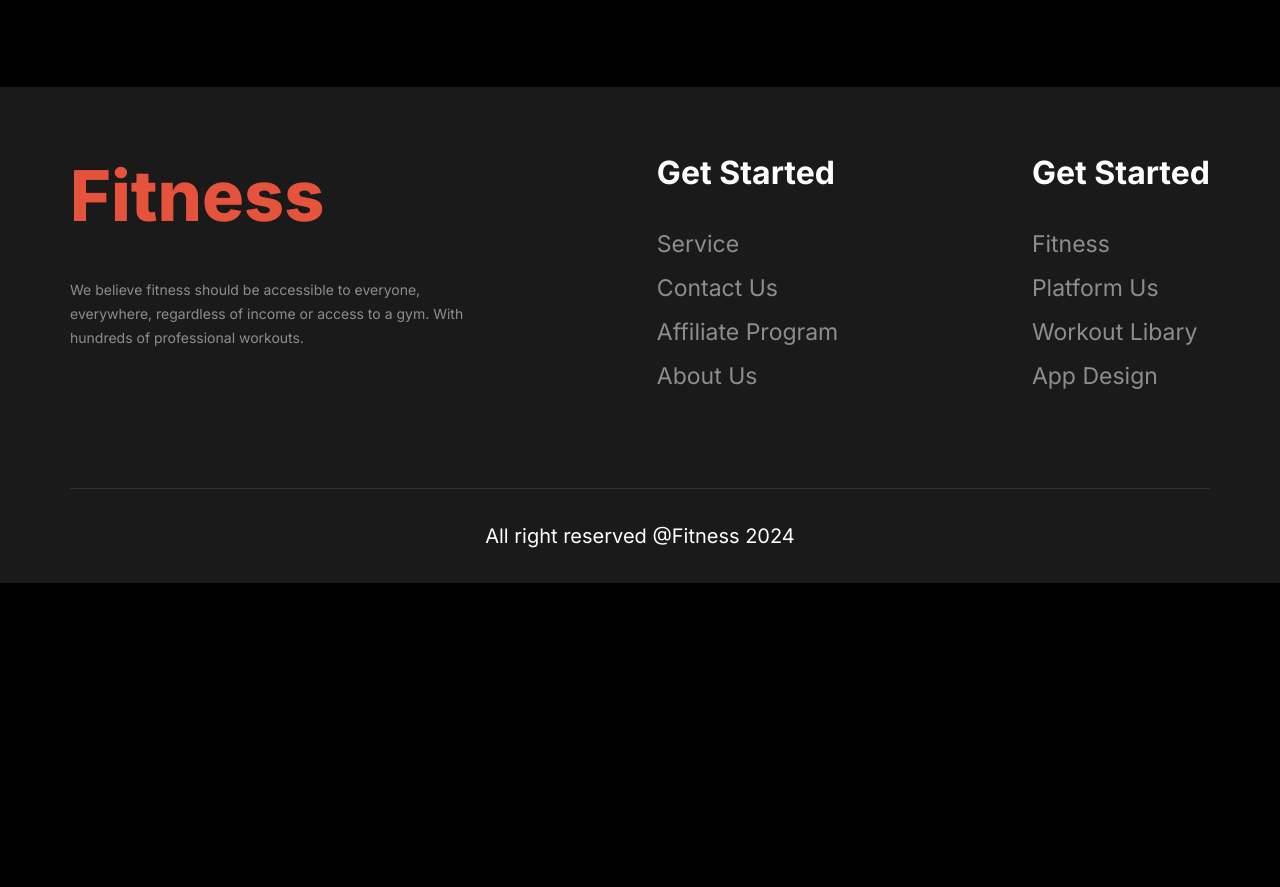
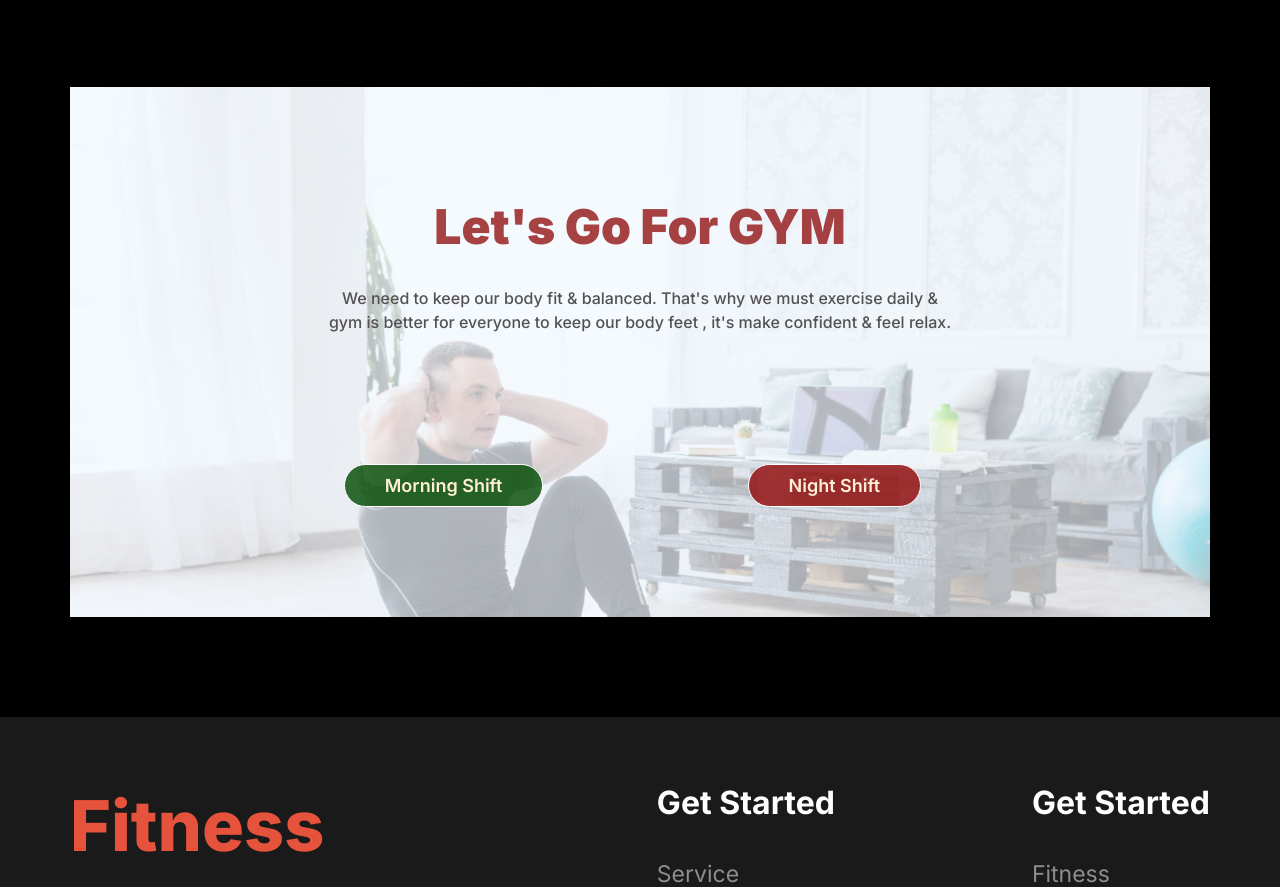
Before and after one commit to Burhanulislam/B9A2, a plain HTML site: page index.html in a window 1280 px wide. Shown: the part 3572-4459 px from the top of the page. Before the commit the page ends 4155 px from the top, so only its background shows below. Drawn offline with Linux system fonts and the light colour scheme; a web font is replaced by a local one.

Commit message:
Added Extra Section

```diff
--- a/index.html
+++ b/index.html
@@ -193,6 +193,15 @@
                 </div>
             </div>
         </section>
+        <!-- Extra Section -->
+        <section class="Section-extra container">
+            <div class="extra-main">
+                <h3 class="extra-title">Let's Go For GYM</h3>
+                <p class="extra-subtitle">We need to keep our body fit & balanced. That's why we must exercise daily & <br> gym is better for everyone to keep our body feet , it's make confident & feel relax. </p>
+                <button  class="btn Morning">Morning Shift</button>
+                <button id="" class="btn Night">Night Shift</button>
+            </div>
+        </section>
     </main>
 
     <!--footer part  -->
--- a/styles/style.css
+++ b/styles/style.css
@@ -379,7 +379,38 @@ td{
     background-size: cover;
     border-radius: 20px;
 }
+/* Extra Section */
+.Section-extra{
+    background-image:  url(../images/exercise6.jpg);
+    background-size: cover;
+    margin-bottom: 100px;
 
+}
+.extra-main{
+    text-align: center;
+    padding: 110px;
+    font-weight: 500;
+    background-color: rgba(240, 248, 255, 0.679);
+}
+.extra-title{
+    font-size: 48px;
+    font-weight: 900;
+    padding-bottom: 30px;
+    color: rgba(150, 30, 30, 0.838);
+}
+.extra-subtitle{
+    padding-bottom: 130px;
+    color: rgb(84, 81, 81);
+}
+.Morning{
+    background-color: rgba(9, 80, 9, 0.83);
+    color: papayawhip;
+    margin-right: 200px;
+}
+.Night{
+    background-color: rgba(147, 17, 17, 0.838);
+    color: papayawhip;
+}
 /* Footer part */
 #footer{
     background-color: rgba(255, 255, 255, 0.1);
```
